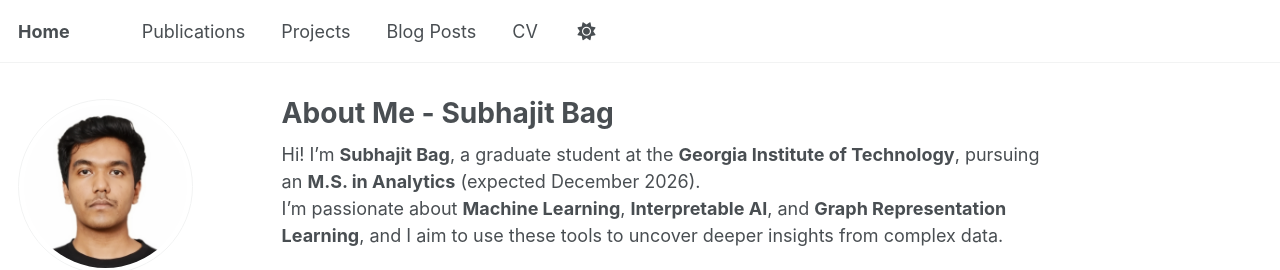
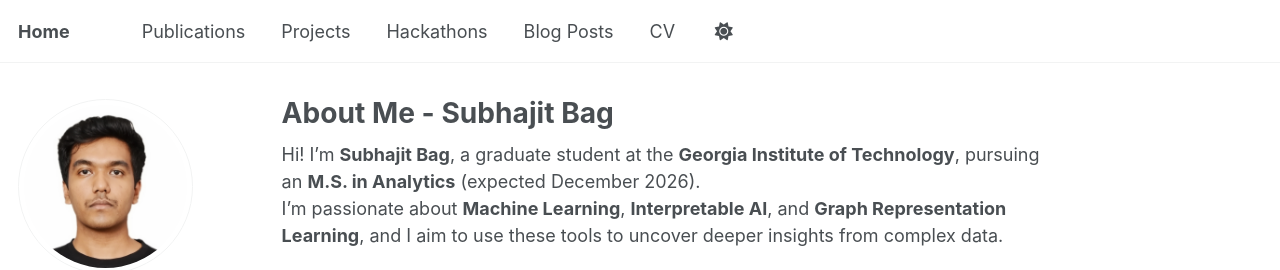
Before and after one commit to shuvo-iitkgp/shuvo-iitkgp.github.io, a Jekyll site: the page built from _pages/about.md, in a window 1280 px wide. Shown: the top 270 px of the page. Built offline with Jekyll 4.4.1, drawn with Linux system fonts in a browser that asks for light colours; some web fonts are replaced; a script that is not in the unit is left out.

Commit message:
Update navigation.yml

```diff
--- a/_data/navigation.yml
+++ b/_data/navigation.yml
@@ -14,6 +14,9 @@ main:
   - title: "Projects"
     url: /portfolio/
 
+  - title: "Hackathons"
+    url: /hackathons/
+
   - title: "Blog Posts"
     url: /year-archive/
 
```
